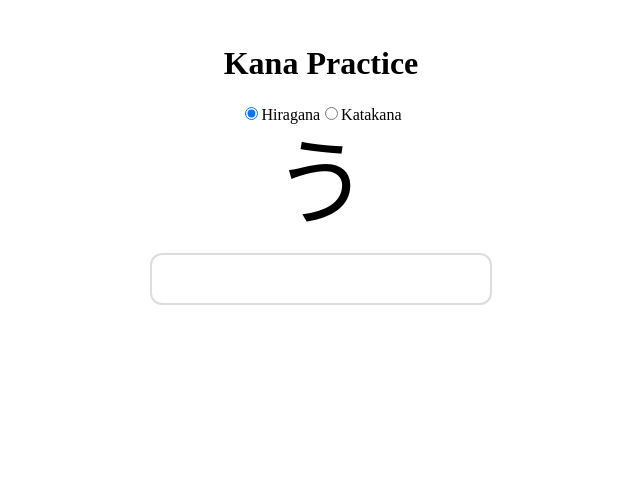
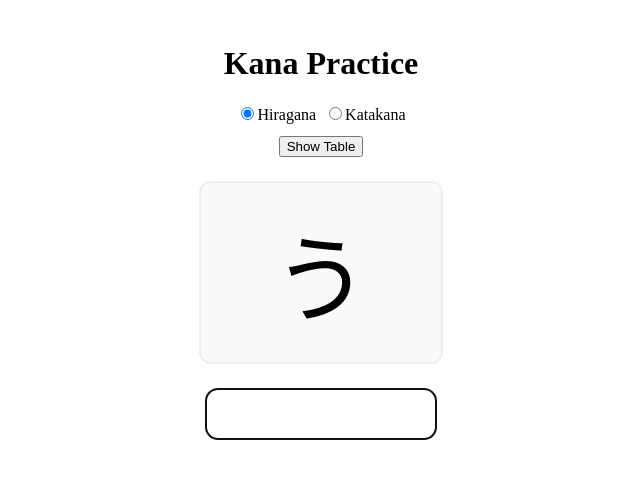
Before and after one commit to iosfwd/kana-practice, a React (Vite) app: page / in a window 1280 px wide. Shown: the top 478 px of the page, without its empty margins (319-959 px from the left). Built offline with nearby package versions, Linux system fonts and the light colour scheme.

Commit message:
selectable kana; nicer ui; break down into components

```diff
--- a/src/App.jsx
+++ b/src/App.jsx
@@ -1,87 +1,69 @@
 import { useState, useEffect } from 'react'
-import KANA from './data/kana.js'
+import { KANA, KANA_LAYOUT } from './data/kana.js'
+import KanaTable from './components/KanaTable'
+import KanaPractice from './components/KanaPractice'
+import Controls from './components/Controls'
 
-const randomIndex = (n) => {
-  return Math.floor(Math.random() * n)
-}
-
- const getRandomKana = (kanaType) => {
-    const kanaList = KANA[kanaType]
-    const randomKana = kanaList[randomIndex(kanaList.length)]
-    return randomKana
-  }
+const randomIndex = (n) => Math.floor(Math.random() * n)
+const getRandomKana = (kanaList) => kanaList[randomIndex(kanaList.length)]
 
 function App() {
   const [kanaType, setKanaType] = useState('hiragana')
   const [currentKana, setCurrentKana] = useState(null)
   const [userInput, setUserInput] = useState('')
   const [feedback, setFeedback] = useState(null)
+  const [selectedKana, setSelectedKana] = useState([])
+  const [showTable, setShowTable] = useState(false)
 
   useEffect(() => {
-    const randomKana = getRandomKana(kanaType)
-    setCurrentKana(randomKana)
+    const activeList = selectedKana.length > 0 ? selectedKana : KANA[kanaType]
+    setCurrentKana(getRandomKana(activeList))
     setUserInput('')
-  }, [kanaType])
+  }, [kanaType, selectedKana])
 
-  const checkAnswer = (event) => {
-    event.preventDefault()
-    if (currentKana.romaji.includes(userInput.toLowerCase())) {
-      setFeedback('⭕️ Correct!')
-      setTimeout(() => {
-        setUserInput('')
-        setFeedback(null)
-        setCurrentKana(getRandomKana(kanaType))
-      }, 1000)
+  const checkAnswer = (input) => {
+    if (currentKana.romaji.includes(input.toLowerCase())) {
+      setFeedback({ type: 'correct', message: '⭕️ Correct!' })
     } else {
-      setFeedback(`❌ Incorrect! The correct answer is: ${currentKana.romaji[0]}`)
-      setTimeout(() => {
-        setUserInput('')
-        setFeedback(null)
-        setCurrentKana(getRandomKana(kanaType))
-      }, 1000)
+      setFeedback({ type: 'incorrect', message: `❌ Incorrect! Correct: ${currentKana.romaji[0]}` })
     }
-  }
 
-  const handleInputChange = (event) => {
-    setUserInput(event.target.value)
+    setTimeout(() => {
+      const activeList = selectedKana.length > 0 ? selectedKana : KANA[kanaType]
+      setUserInput('')
+      setFeedback(null)
+      setCurrentKana(getRandomKana(activeList))
+    }, 1000)
   }
 
   return (
-    <div style={{ maxWidth: '720px', margin: '0 auto', padding: '16px', display: 'flex', flexDirection: 'column', alignItems: 'center'}}>
-      <h1>Kana Practice</h1>
-      <div>
-        <label>
-          <input
-            type="radio"
-            value="hiragana"
-            checked={kanaType === 'hiragana'}
-            onChange={() => setKanaType('hiragana')}
-          />
-          Hiragana
-        </label>
-        <label>
-          <input
-            type="radio"
-            value="katakana"
-            checked={kanaType === 'katakana'}
-            onChange={() => setKanaType('katakana')}
-          />
-          Katakana
-        </label>
-      </div>
-        <div style={{ fontSize: '96px', textAlign: 'center', lineHeight: '1.1', margin: '8px 0 16px' }}>
-          {currentKana?.kana}
-        </div>
-      <form onSubmit={checkAnswer}>
-        <input
-          type="text"
-          value={userInput}
-          onChange={handleInputChange}
-          autoFocus
-          style={{ fontSize: '24px', padding : '10px 14px', border: '2px solid #ddd', borderRadius: '12px', outline: 'none', textAlign: 'center' }}
+    <div style={{ maxWidth: '720px', margin: '0 auto', padding: '16px' }}>
+      <h1 style={{ textAlign: 'center' }}>Kana Practice</h1>
+
+      <Controls
+        kanaType={kanaType}
+        setKanaType={setKanaType}
+        showTable={showTable}
+        setShowTable={setShowTable}
+      />
+
+      {showTable && (
+        <KanaTable
+          kanaType={kanaType}
+          selectedKana={selectedKana}
+          setSelectedKana={setSelectedKana}
+          layout={KANA_LAYOUT}
+          kanaData={KANA}
         />
-      </form>
-      <div>{feedback}</div>
+      )}
+
+      <KanaPractice
+        currentKana={currentKana}
+        userInput={userInput}
+        setUserInput={setUserInput}
+        feedback={feedback}
+        checkAnswer={checkAnswer}
+      />
     </div>
   )
 }
--- /dev/null
+++ b/src/components/Controls.jsx
@@ -0,0 +1,32 @@
+function Controls({ kanaType, setKanaType, showTable, setShowTable }) {
+  return (
+    <div style={{ textAlign: 'center', marginBottom: '12px' }}>
+      <label style={{ marginRight: '8px' }}>
+        <input
+          type="radio"
+          value="hiragana"
+          checked={kanaType === 'hiragana'}
+          onChange={() => setKanaType('hiragana')}
+        />
+        Hiragana
+      </label>
+      <label>
+        <input
+          type="radio"
+          value="katakana"
+          checked={kanaType === 'katakana'}
+          onChange={() => setKanaType('katakana')}
+        />
+        Katakana
+      </label>
+
+      <div style={{ marginTop: '12px' }}>
+        <button onClick={() => setShowTable(!showTable)}>
+          {showTable ? 'Hide Table' : 'Show Table'}
+        </button>
+      </div>
+    </div>
+  )
+}
+
+export default Controls
--- /dev/null
+++ b/src/components/KanaCell.jsx
@@ -0,0 +1,21 @@
+function KanaCell({ kanaObj, romaji, selected, onToggle }) {
+  return (
+    <td
+      style={{
+        border: '1px solid #ddd',
+        textAlign: 'center',
+        padding: '6px',
+        verticalAlign: 'top',
+        background: selected ? '#e6f0ff' : 'white'
+      }}
+    >
+      <label style={{ display: 'flex', flexDirection: 'column', alignItems: 'center', gap: '2px' }}>
+        <span style={{ fontSize: '28px' }}>{kanaObj.kana}</span>
+        <span style={{ fontSize: '12px', color: '#555' }}>{romaji}</span>
+        <input type="checkbox" checked={selected} onChange={onToggle} />
+      </label>
+    </td>
+  )
+}
+
+export default KanaCell
--- /dev/null
+++ b/src/components/KanaPractice.jsx
@@ -0,0 +1,55 @@
+function KanaPractice({ currentKana, userInput, setUserInput, feedback, checkAnswer }) {
+  const handleSubmit = (e) => {
+    e.preventDefault()
+    checkAnswer(userInput)
+  }
+
+  return (
+    <div style={{ textAlign: 'center', marginTop: '20px' }}>
+      <div
+        style={{
+          fontSize: '96px',
+          margin: '24px auto',
+          border: '2px solid #eee',
+          borderRadius: '12px',
+          padding: '20px',
+          backgroundColor: '#fafafa',
+          width: '200px'
+        }}
+      >
+        {currentKana?.kana}
+      </div>
+
+      <form onSubmit={handleSubmit}>
+        <input
+          type="text"
+          value={userInput}
+          onChange={(e) => setUserInput(e.target.value)}
+          autoFocus
+          style={{
+            fontSize: '24px',
+            padding: '10px 14px',
+            border: '2px solid #ddd',
+            borderRadius: '12px',
+            textAlign: 'center',
+            width: '200px'
+          }}
+        />
+      </form>
+
+      {feedback && (
+        <div
+          style={{
+            marginTop: '16px',
+            fontWeight: 'bold',
+            fontSize: '18px',
+          }}
+        >
+          {feedback.message}
+        </div>
+      )}
+    </div>
+  )
+}
+
+export default KanaPractice
--- /dev/null
+++ b/src/components/KanaTable.jsx
@@ -0,0 +1,49 @@
+import KanaCell from './KanaCell'
+
+function KanaTable({ kanaType, selectedKana, setSelectedKana, layout, kanaData }) {
+  const kanaMap = kanaData[kanaType].reduce((map, k) => {
+    k.romaji.forEach((r) => (map[r] = k))
+    return map
+  }, {})
+
+  const selectAll = () => setSelectedKana(kanaData[kanaType])
+  const deselectAll = () => setSelectedKana([])
+  const toggleKanaSelection = (kanaObj) => {
+    setSelectedKana((prev) =>
+      prev.includes(kanaObj) ? prev.filter((k) => k !== kanaObj) : [...prev, kanaObj]
+    )
+  }
+
+  return (
+    <div>
+      <div style={{ display: 'flex', justifyContent: 'center', gap: '12px', marginBottom: '12px' }}>
+        <button onClick={selectAll}>Select All</button>
+        <button onClick={deselectAll}>Deselect All</button>
+      </div>
+
+      <table style={{ borderCollapse: 'collapse', margin: '0 auto', width: '100%' }}>
+        <tbody>
+          {layout.map((row, rowIndex) => (
+            <tr key={rowIndex}>
+              {row.map((romaji, colIndex) => {
+                if (!romaji) return <td key={colIndex}></td>
+                const kanaObj = kanaMap[romaji]
+                return (
+                  <KanaCell
+                    key={colIndex}
+                    kanaObj={kanaObj}
+                    romaji={romaji}
+                    selected={selectedKana.includes(kanaObj)}
+                    onToggle={() => toggleKanaSelection(kanaObj)}
+                  />
+                )
+              })}
+            </tr>
+          ))}
+        </tbody>
+      </table>
+    </div>
+  )
+}
+
+export default KanaTable
--- a/src/data/kana.js
+++ b/src/data/kana.js
@@ -96,10 +96,23 @@ export const KATAKANA = [
   { kana: 'ン', romaji: ['n', 'm'] },
 ]
 
+export const KANA_LAYOUT = [
+    ['a','i','u','e','o'],
+    ['ka','ki','ku','ke','ko'],
+    ['sa','shi','su','se','so'],
+    ['ta','chi','tsu','te','to'],
+    ['na','ni','nu','ne','no'],
+    ['ha','hi','fu','he','ho'],
+    ['ma','mi','mu','me','mo'],
+    ['ya','','yu','','yo'],
+    ['ra','ri','ru','re','ro'],
+    ['wa','','','','wo'],
+    ['n','','','','']
+]
+
 export const KANA = {
   hiragana: HIRAGANA,
   katakana: KATAKANA,
-  both: [...HIRAGANA, ...KATAKANA],
 }
 
-export default KANA
+export default { KANA, KANA_LAYOUT }
```
